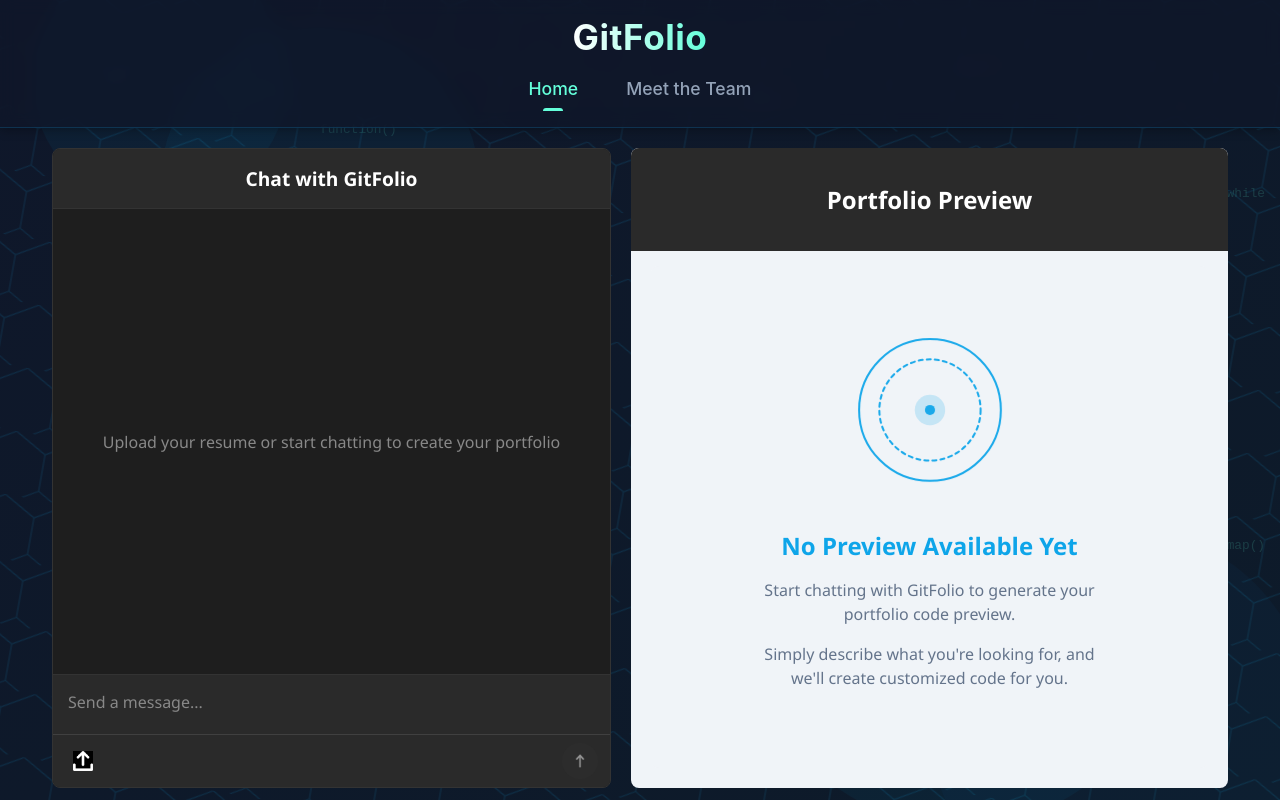
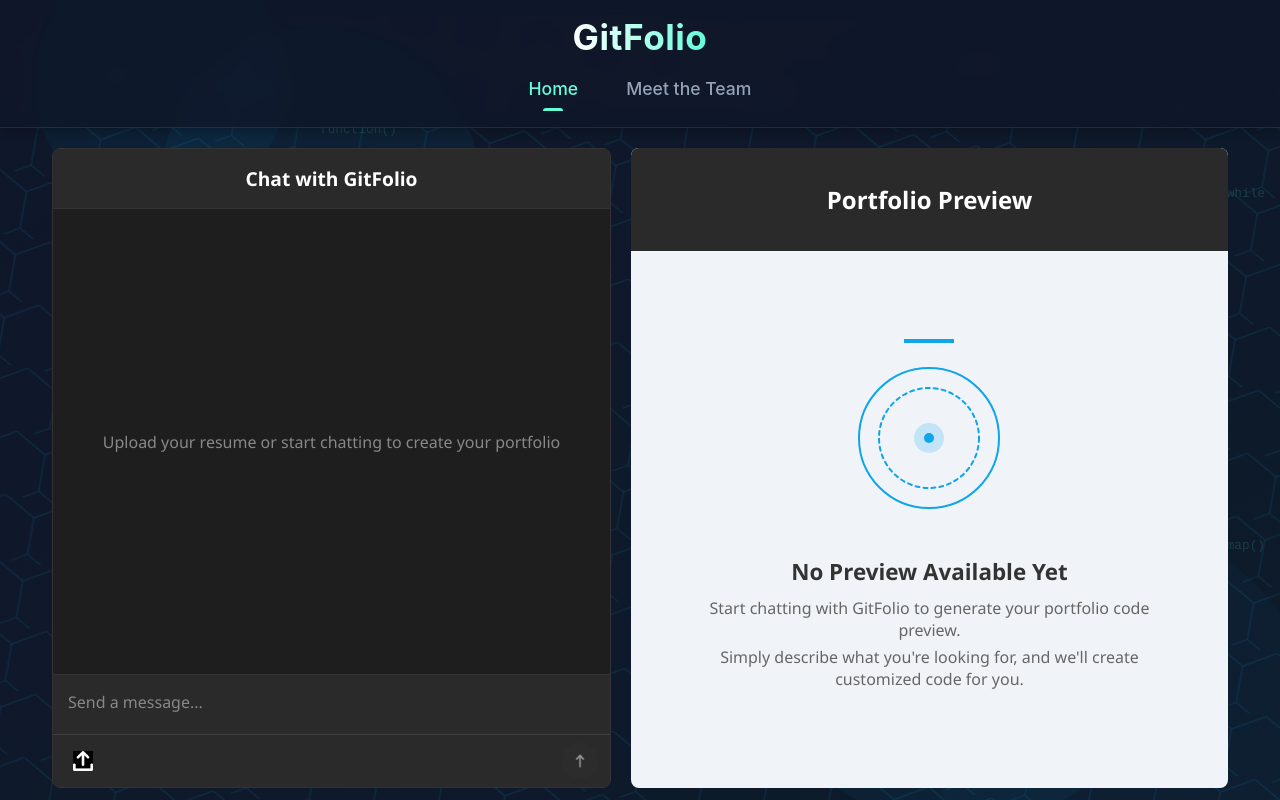
Before and after one commit to amoahy15/gitfolio, a React (Create React App) app in the folder frontend/: page / in a window 1280 px wide. Built offline with nearby package versions, Linux system fonts and the light colour scheme.

Commit message:
fixed empty preview styling

```diff
--- a/frontend/src/styles/EmptyPreviewState.css
+++ b/frontend/src/styles/EmptyPreviewState.css
@@ -1,12 +1,15 @@
-/* Empty Preview State Styles */
+/* Empty state styling */
 .empty-preview-state {
   display: flex;
   flex-direction: column;
   align-items: center;
   justify-content: center;
   height: 100%;
+  width: 100%;
   background-color: #f0f4f8;
-  border-radius: 8px;
+  border-radius: 0 0 8px 8px;
+  overflow: hidden;
+  flex: 1; /* Take up remaining space */
 }
 
 .empty-preview-content {
@@ -14,9 +17,9 @@
   flex-direction: column;
   align-items: center;
   justify-content: center;
+  text-align: center;
+  max-width: 90%;
   padding: 20px;
-  max-width: 400px;
-  text-align: center;
 }
 
 .empty-preview-message {
@@ -24,47 +27,38 @@
 }
 
 .empty-preview-message h3 {
-  color: #0EA5E9;
-  font-size: 1.5rem;
+  color: #333;
+  font-size: 1.4rem;
   margin-bottom: 10px;
 }
 
 .empty-preview-message p {
-  color: #64748b;
-  margin-bottom: 8px;
-  line-height: 1.5;
+  color: #666;
+  font-size: 1rem;
+  margin: 5px 0;
 }
 
-/* SVG Animation */
-.empty-preview-state svg {
-  animation: pulse 3s infinite ease-in-out;
+.preview-header {
+  margin-bottom: 20px;
 }
 
-/* New Spinning Animation */
-.generating-spin {
-  animation: spin 2s infinite linear !important;
+.title-underline {
+  width: 50px;
+  height: 4px;
+  background-color: #0EA5E9;
+  margin: 0 auto;
 }
 
-@keyframes pulse {
-  0% {
-    transform: scale(1);
-    opacity: 1;
-  }
-  50% {
-    transform: scale(1.05);
-    opacity: 0.8;
-  }
-  100% {
-    transform: scale(1);
-    opacity: 1;
-  }
+/* SVG animation for generating state */
+.generating-spin {
+  animation: spin 2s linear infinite;
 }
 
 @keyframes spin {
-  0% {
+  from {
     transform: rotate(0deg);
   }
-  100% {
+  to {
     transform: rotate(360deg);
   }
 }
```
